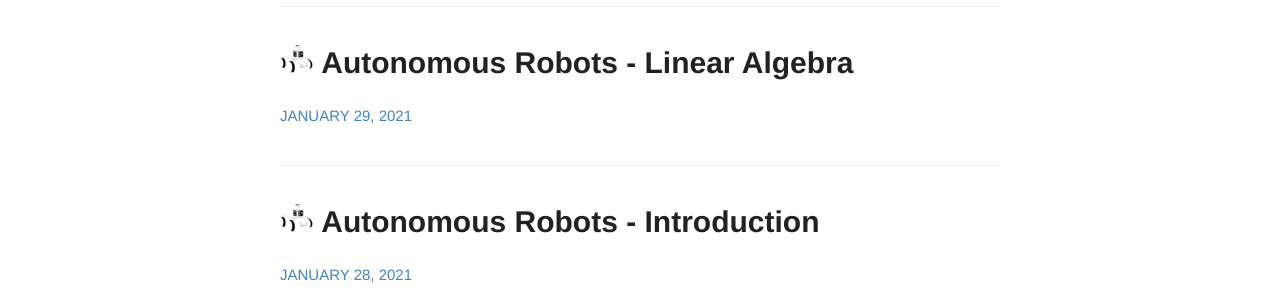
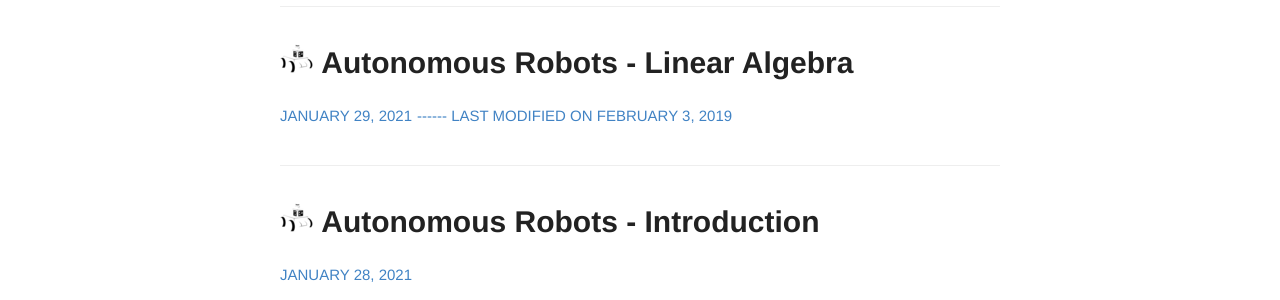
Before and after one commit to xipengwang/xipengwang.github.io, a Jekyll site: the page built from index.html, in a window 1280 px wide. Shown: the part 542-842 px from the top of the page. Built offline with Jekyll 4.4.1, drawn with Linux system fonts in a browser that asks for light colours.

Commit message:
config: Show last modified date.

```diff
--- a/index.html
+++ b/index.html
@@ -13,6 +13,10 @@ layout: default
           {{ post.title }}</a>
       </h1>
       <a href="{{ site.baseurl }}{{ post.url }}" class="read-more">{{ post.date | date: "%B %e, %Y" }}</a>
+      {% if post.last_modified_at%}
+      <a href="{{ site.baseurl }}{{ post.url }}" class="read-more">------ Last modified
+        on {{ post.last_modified_at | date: "%B %e, %Y" }}</a>
+      {% endif %}
     </article>
   {% endfor %}
 </div>
```
Also changed, not shown: _posts/2021-01-29-autonomous-rotots-linear-algebra.md (+1 -0 lines).
